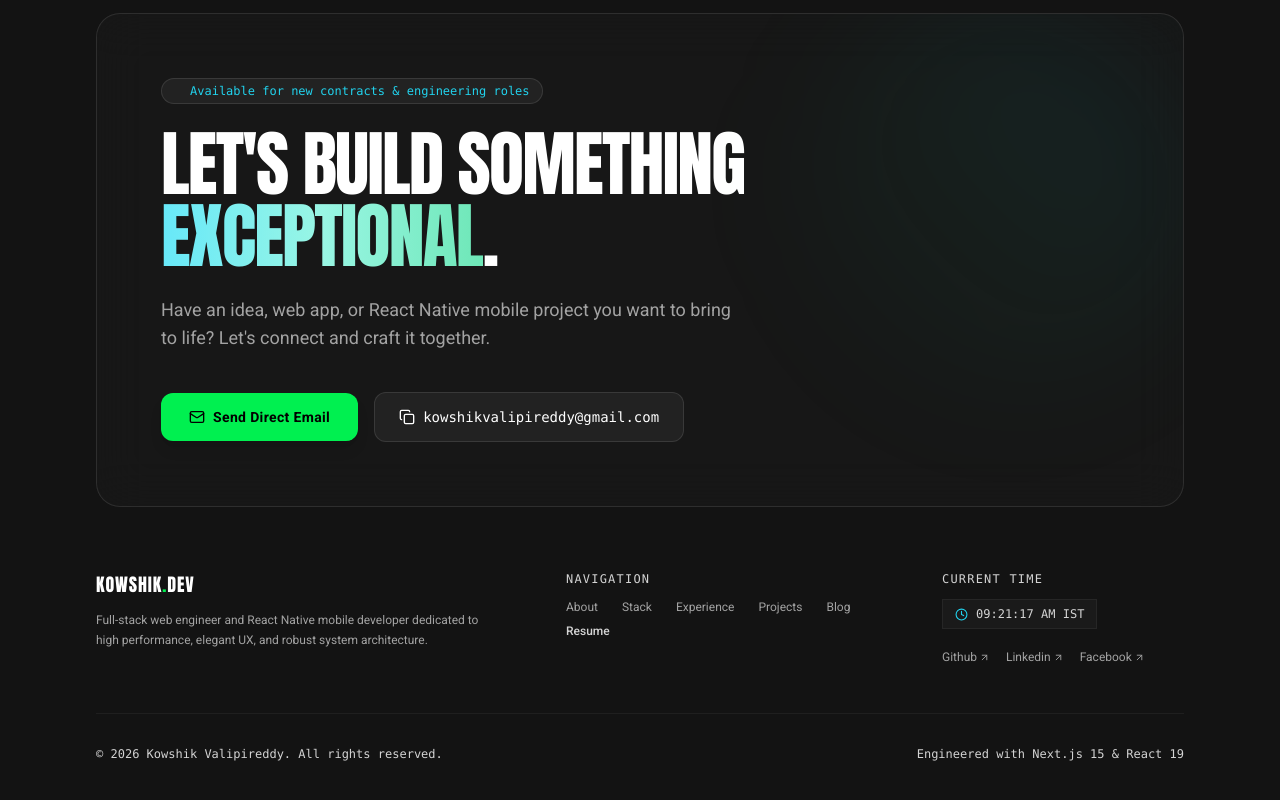
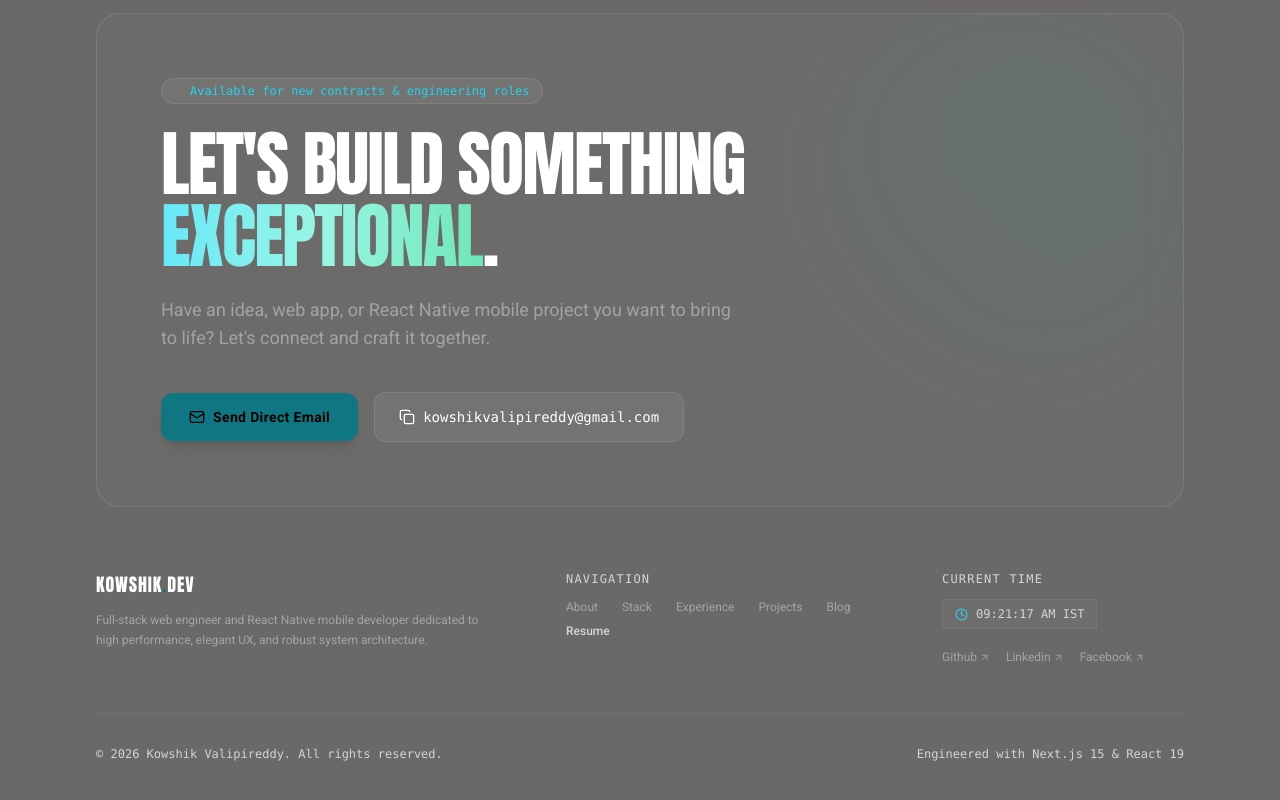
Before and after one commit to kowshik3383/portfolio-versionv2, a Next.js app in the folder portfolio/: page / in a window 1280 px wide. Shown: the part 7214-8014 px from the top of the page. Built offline with nearby package versions, Linux system fonts and the light colour scheme.

Commit message:
style(globals): add high-contrast drop-shadow typography and layout tokens

```diff
--- a/portfolio/app/globals.css
+++ b/portfolio/app/globals.css
@@ -1,36 +1,48 @@
+/* Hallmark · macrostructure: Workbench · tone: editorial-technical · anchor hue: 185 · paper: #FAF8F5 */
 @tailwind base;
 @tailwind components;
 @tailwind utilities;
 
 @layer base {
     :root {
-        --background: 0 0% 13%;
-        --background-light: 0 0% 19%;
-        --foreground: 0 0% 87%;
+        /* Hallmark Paper & Ink System (#FAF8F5 Alabaster) */
+        --background: 38 33% 97.1%; /* #FAF8F5 warm alabaster */
+        --background-light: 38 22% 94%; /* #F4EFEA warm container */
+        --foreground: 30 10% 10%; /* #191715 carbon ink */
 
-        --card: 0 0% 3.9%;
-        --card-foreground: 0 0% 98%;
-        --popover: 0 0% 3.9%;
-        --popover-foreground: 0 0% 98%;
+        --card: 0 0% 100%;
+        --card-foreground: 30 10% 10%;
+        --popover: 38 33% 97.1%;
+        --popover-foreground: 30 10% 10%;
 
-        --primary: 140 100% 47%;
-        --primary-foreground: 0 0% 13%;
-        --secondary: 193 100% 47%;
-        --secondary-foreground: 0 0% 13%;
-        --muted: 0 0% 14.9%;
-        --muted-foreground: 0 0% 71%;
-        --accent: 0 0% 14.9%;
-        --accent-foreground: 0 0% 98%;
-        --destructive: 0 62.8% 30.6%;
+        --primary: 185 80% 28%; /* #0E7490 architectural cyan-slate */
+        --primary-hover: 185 80% 22%;
+        --primary-foreground: 38 33% 98%;
+        --secondary: 195 50% 30%;
+        --secondary-hover: 195 50% 24%;
+        --secondary-foreground: 38 33% 98%;
+        --muted: 38 20% 92.5%;
+        --muted-foreground: 30 6% 42%; /* #68645E warm charcoal */
+        --accent: 38 22% 93%;
+        --accent-foreground: 30 10% 10%;
+        --destructive: 0 72% 51%;
         --destructive-foreground: 0 0% 98%;
-        --border: 0 0% 24%;
-        --input: 0 0% 14.9%;
-        --ring: 0 0% 83.1%;
-        --chart-1: 220 70% 50%;
-        --chart-2: 160 60% 45%;
-        --chart-3: 30 80% 55%;
-        --chart-4: 280 65% 60%;
-        --chart-5: 340 75% 55%;
+        --border: 38 18% 87%; /* #E8E3DA warm stone hairline */
+        --input: 38 18% 87%;
+        --ring: 185 80% 28%;
+
+        --color-paper: #FAF8F5;
+        --color-card: #FFFFFF;
+        --color-border: #E8E3DA;
+        --color-ink: #191715;
+        --color-ink-muted: #68645E;
+        --color-accent: #0E7490;
+
+        --chart-1: 185 80% 28%;
+        --chart-2: 160 60% 35%;
+        --chart-3: 30 80% 45%;
+        --chart-4: 280 65% 50%;
+        --chart-5: 340 75% 50%;
     }
 }
 
@@ -51,6 +63,85 @@
 
     .markdown-text ul {
         @apply pl-5 mt-2 list-disc;
+    }
+
+    /* Single-Fold Hero Architecture (Matching nextjs-project layout) */
+    .hero-one-fold {
+        height: 100vh;
+        height: 100dvh;
+        max-height: 100vh;
+        max-height: 100dvh;
+        position: relative;
+        overflow: visible;
+    }
+
+    .left-cards-wrapper {
+        width: 26%;
+        position: absolute;
+        top: 0;
+        left: 0;
+        height: 100%;
+        pointer-events: none;
+        z-index: 10;
+    }
+
+    .right-cards-wrapper {
+        width: 26%;
+        position: absolute;
+        top: 0;
+        right: 0;
+        height: 100%;
+        pointer-events: none;
+        z-index: 10;
+    }
+
+    .spray-card-item {
+        position: absolute;
+        pointer-events: auto;
+        will-change: transform, opacity, filter;
+        transition: box-shadow 0.3s cubic-bezier(0.16, 1, 0.3, 1), border-color 0.3s ease;
+    }
+
+    /* Outlined / Text Stroke Utility */
+    .text-stroke-dark,
+    .text-stroke-dark span {
+        -webkit-text-stroke: 1.2px #191715;
+        -webkit-text-fill-color: transparent;
+        color: transparent;
+        transition: -webkit-text-fill-color 0.3s cubic-bezier(0.16, 1, 0.3, 1), color 0.3s cubic-bezier(0.16, 1, 0.3, 1);
+    }
+
+    .text-stroke-dark:hover,
+    .text-stroke-dark:hover span {
+        -webkit-text-fill-color: #191715;
+        color: #191715;
+    }
+
+    @media (min-width: 768px) {
+        .text-stroke-dark,
+        .text-stroke-dark span {
+            -webkit-text-stroke: 1.8px #191715;
+        }
+    }
+
+    /* Hard-edge Black & White Pop Shadow Typography (matching user reference: text-black drop-shadow-[1px_2px_0px_rgb(218_218_218/1)]) */
+    .hero-bw-word {
+        color: #000000;
+        -webkit-text-fill-color: #000000;
+        -webkit-text-stroke: 0;
+        filter: drop-shadow(1px 2px 0px rgb(218 218 218 / 1));
+    }
+
+    @media (min-width: 640px) {
+        .hero-bw-word {
+            filter: drop-shadow(2px 3px 0px rgb(218 218 218 / 1));
+        }
+    }
+
+    @media (min-width: 1024px) {
+        .hero-bw-word {
+            filter: drop-shadow(2.5px 3.5px 0px rgb(218 218 218 / 1));
+        }
     }
 }
 
```
